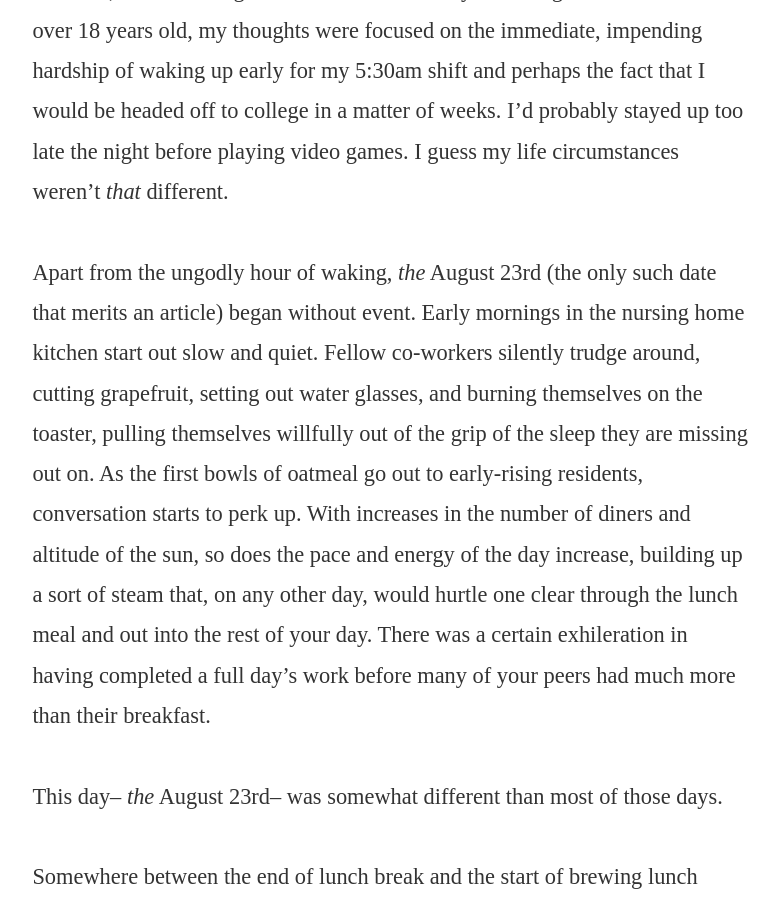
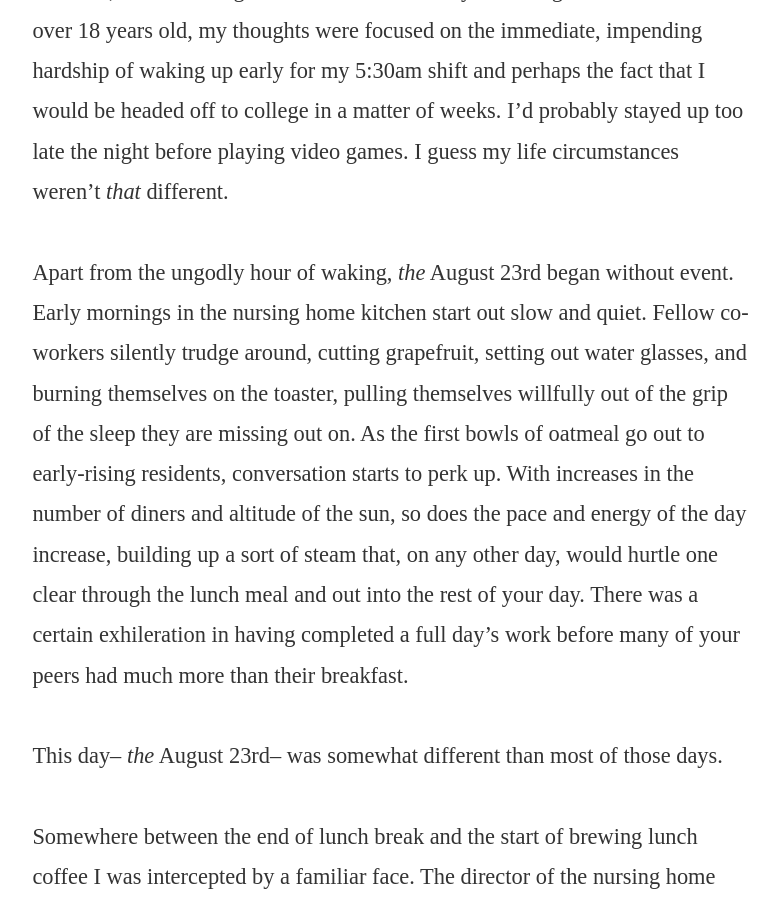
Before and after one commit to feilb/feilb.github.io, a Jekyll site: the page built from _posts/2013-08-23-just-another-day.markdown, in a window 1280 px wide and 900 px high, scrolled down 816 px. Shown: the whole window, without its empty margins (350-1129 px from the left). Built offline with Jekyll 4.4.1, drawn with Linux system fonts in a browser that asks for light colours; nearby versions of some CDN libraries.

Commit message:
Updated 2013-08-23-just-another-day.markdown

```diff
--- a/_posts/2013-08-23-just-another-day.markdown
+++ b/_posts/2013-08-23-just-another-day.markdown
@@ -12,7 +12,7 @@
 
 Back up 10 years and a day and, while my life circumstances were much different, the date "August 23rd" held a similarly trivial significance. At a little over 18 years old, my thoughts were focused on the immediate, impending hardship of waking up early for my 5:30am shift and perhaps the fact that I would be headed off to college in a matter of weeks. I'd probably stayed up too late the night before playing video games. I guess my life circumstances weren't _that_ different.
 
-Apart from the ungodly hour of waking, _the_ August 23rd (the only such date that merits an article) began without event. Early mornings in the nursing home kitchen start out slow and quiet. Fellow co-workers silently trudge around, cutting grapefruit, setting out water glasses, and burning themselves on the toaster, pulling themselves willfully out of the grip of the sleep they are missing out on. As the first bowls of oatmeal go out to early-rising residents, conversation starts to perk up. With increases in the number of diners and altitude of the sun, so does the pace and energy of the day increase, building up a sort of steam that, on any other day, would hurtle one clear through the lunch meal and out into the rest of your day. There was a certain exhileration in having completed a full day's work before many of your peers had much more than their breakfast.
+Apart from the ungodly hour of waking, _the_ August 23rd began without event. Early mornings in the nursing home kitchen start out slow and quiet. Fellow co-workers silently trudge around, cutting grapefruit, setting out water glasses, and burning themselves on the toaster, pulling themselves willfully out of the grip of the sleep they are missing out on. As the first bowls of oatmeal go out to early-rising residents, conversation starts to perk up. With increases in the number of diners and altitude of the sun, so does the pace and energy of the day increase, building up a sort of steam that, on any other day, would hurtle one clear through the lunch meal and out into the rest of your day. There was a certain exhileration in having completed a full day's work before many of your peers had much more than their breakfast.
 
 This day-- _the_ August 23rd-- was somewhat different than most of those days.
 
```
